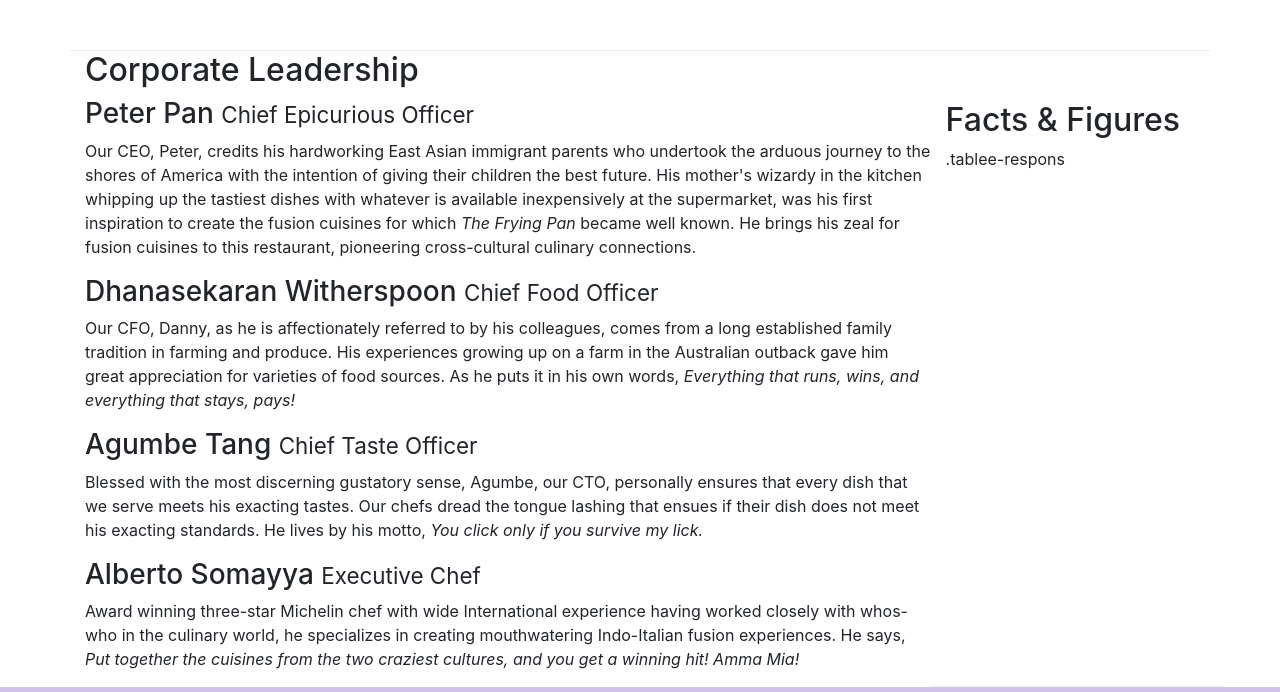
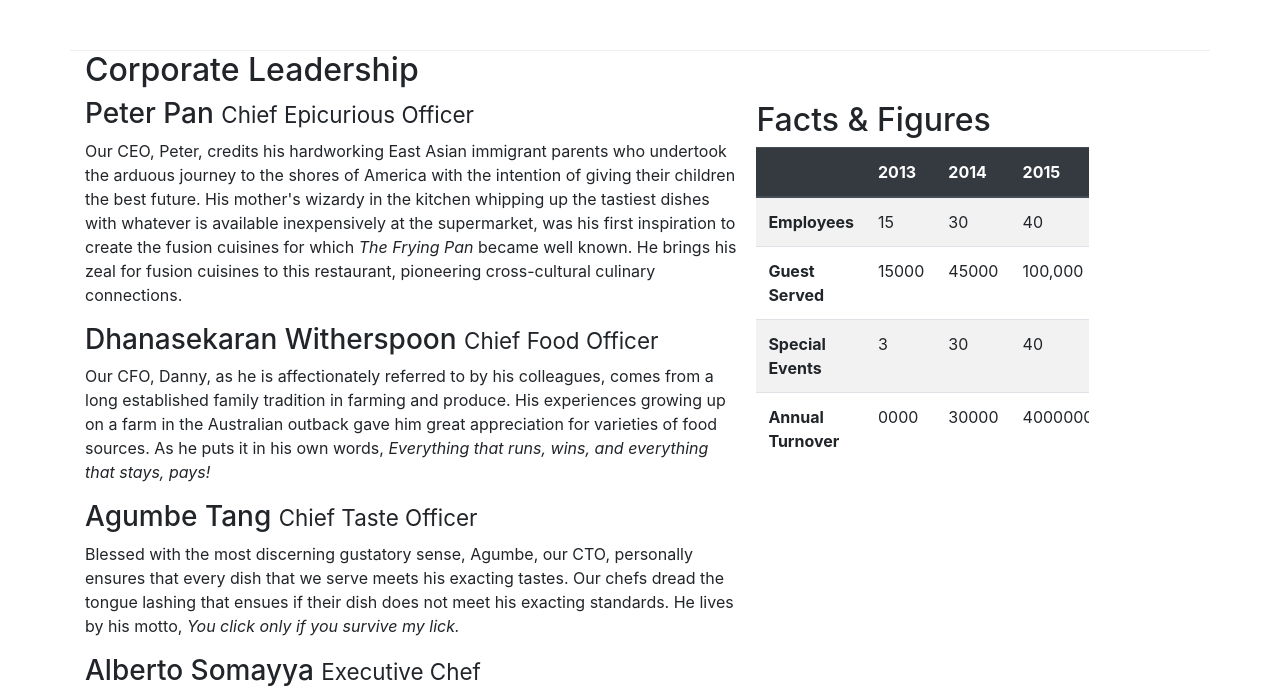
Before and after one commit to ANtibushitse/Front-End-Web-UI-Frameworks-and-Tools--Bootstrap-4, a website: page aboutus.html in a window 1280 px wide. Shown: the part 790-1482 px from the top of the page. Drawn offline with nearby package versions, Linux system fonts and the light colour scheme.

Commit message:
table issue

```diff
--- a/aboutus.html
+++ b/aboutus.html
@@ -71,19 +71,65 @@
                         <h2>Corporate Leadership</h2>
                         <h3>Peter Pan <small>Chief Epicurious Officer</small></h3>
                          <p class ="d-none d-sm-block">
-                             Our CEO, Peter, credits his hardworking East Asian immigrant parents who undertook the arduous journey to the shores of America with the intention of giving their children the best future. His mother's wizardy in the kitchen whipping up the tastiest dishes with whatever is available inexpensively at the supermarket, was his first inspiration to create the fusion cuisines for which <em>The Frying Pan</em> became well known. He brings his zeal for fusion cuisines to this restaurant, pioneering cross-cultural culinary connections.
+                             Our CEO, Peter, credits his hardworking East Asian immigrant
+                              parents who undertook the arduous journey to the shores of
+                              America with the intention of giving their children the best future. His mother's wizardy in the kitchen whipping up the tastiest dishes with whatever is available inexpensively at the supermarket, was his first inspiration to create the fusion cuisines for which <em>The Frying Pan</em> became well known. He brings his zeal for fusion cuisines to this restaurant, pioneering cross-cultural culinary connections.
                         </p>
                         <h3>Dhanasekaran Witherspoon <small>Chief Food Officer</small></h3>
-                        <p class="d-none d-sm-block">Our CFO, Danny, as he is affectionately referred to by his colleagues, comes from a long established family tradition in farming and produce. His experiences growing up on a farm in the Australian outback gave him great appreciation for varieties of food sources. As he puts it in his own words, <em>Everything that runs, wins, and everything that stays, pays!</em></p>
+                        <p class="d-none d-sm-block">Our CFO, Danny, as he is affectionately referred to
+                             by his colleagues, comes from a long established family tradition in farming and produce. His experiences growing up on a farm in the Australian outback gave him great appreciation for varieties of food sources. As he puts it in his own words, <em>Everything that runs, wins, and everything that stays, pays!</em></p>
                         <h3>Agumbe Tang <small>Chief Taste Officer</small></h3>
-                        <p class="d-none d-sm-block">Blessed with the most discerning gustatory sense, Agumbe, our CTO, personally ensures that every dish that we serve meets his exacting tastes. Our chefs dread the tongue lashing that ensues if their dish does not meet his exacting standards. He lives by his motto, <em>You click only if you survive my lick.</em></p>
+                        <p class="d-none d-sm-block">Blessed with the most discerning gustatory sense,
+                            Agumbe, our CTO, personally ensures that every dish that we serve meets his
+                            exacting tastes. Our chefs dread the tongue lashing that ensues if their dish does not meet his exacting standards. He lives by his motto, <em>You click only if you survive my lick.</em></p>
                         <h3>Alberto Somayya <small>Executive Chef</small></h3>
-                        <p class ="d-none d-sm-block">Award winning three-star Michelin chef with wide International experience having worked closely with whos-who in the culinary world, he specializes in creating mouthwatering Indo-Italian fusion experiences. He says, <em>Put together the cuisines from the two craziest cultures, and you get a winning hit! Amma Mia!</em></p>
+                        <p class ="d-none d-sm-block">Award winning three-star Michelin chef with wide
+                             International experience having worked closely with whos-who in the culinary world, he specializes in creating mouthwatering Indo-Italian fusion experiences. He says, <em>Put together the cuisines from the two craziest cultures, and you get a winning hit! Amma Mia!</em></p>
                     </div>
                     <div class="row row-content">
-                        <div class="col-12 col-9">
-                            <h2> Facts &amp; Figures</h2>
-.tablee-respons
+                <div class="col-12 col-sm-9">
+                    <h2>Facts &amp; Figures</h2>
+                    <div class="table-responsive">
+                    <table class="table table-striped">
+                        <thead class="thead-dark">
+                        <tr>
+                        <th> &nbsp;</th>
+                        <th>2013</th>
+                        <th>2014</th>
+                        <th>2015</th>
+                        </tr>
+                        </thead>
+                        <tbody>
+                        <tr>
+                            <th>Employees</th>
+                            <td>15</td>
+                            <td>30</td>
+                            <td>40</td>
+                        </tr>
+                        <tr>
+                            <th>Guest Served</th>
+                            <td>15000</td>
+                            <td>45000</td>
+                            <td>100,000</td>
+                        </tr>
+                        <tr>
+                            <th>Special Events</th>
+                            <td>3</td>
+                            <td>30</td>
+                            <td>40</td>
+                        </tr>
+                        <tr>
+                            <th>Annual Turnover</th>
+                            <td>0000</td>
+                            <td>30000</td>
+                            <td>4000000</td>
+                        </tr>
+                        </tbody>
+                    </table>
+                    </div>
+                        </div>
+                        <div class="col-12 col-sm-">
+
                         </div>
                         <div class="col-12 col-md-3" ></div>
                     </div>
```
